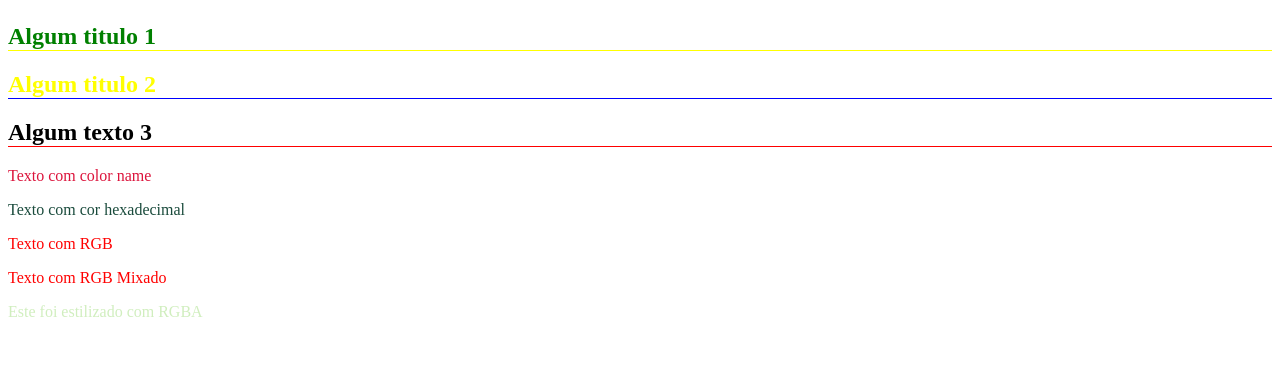
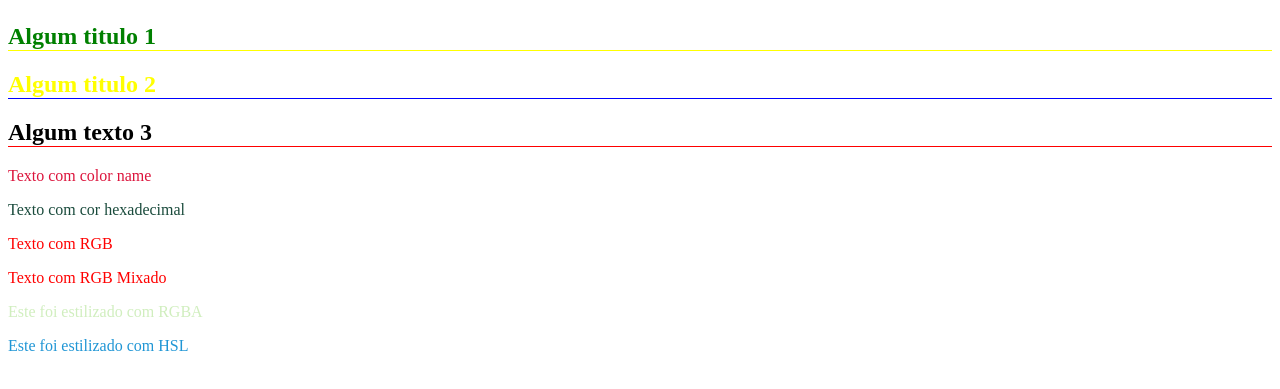
Before and after one commit to GabrielVanderlinde/formacao-frontend, a plain HTML site: page HTML-CSS/3_css/index.html in a window 1280 px wide. Shown: the part 711-1100 px from the top of the page. Drawn offline with Linux system fonts and the light colour scheme.

Commit message:
feat: adiciona paragrafo estilizado com hsl

```diff
--- a/HTML-CSS/3_css/CSS/style.css
+++ b/HTML-CSS/3_css/CSS/style.css
@@ -60,3 +60,8 @@ h2 {
 .rgba {
     color: rgba(100, 199, 40, 0.3);
 }
+
+/* HSL */
+.hsl {
+    color: hsl(201, 74%, 48%);
+}
--- a/HTML-CSS/3_css/index.html
+++ b/HTML-CSS/3_css/index.html
@@ -53,10 +53,12 @@
     <p class="color-hex">Texto com cor hexadecimal</p>
     <!-- 13 - Hexadecimal também pode ser Simplificado -->
     <!-- 14 - RGB -->
-     <p class="rgb">Texto com RGB</p>
-     <p class="mixed - rgb">Texto com RGB Mixado</p>
-     <!-- 15 - rgba -->
-      <p class="rgba">Este foi estilizado com RGBA</p>
+    <p class="rgb">Texto com RGB</p>
+    <p class="mixed - rgb">Texto com RGB Mixado</p>
+    <!-- 15 - rgba -->
+    <p class="rgba">Este foi estilizado com RGBA</p>
+    <!-- 16 - HSL -->
+    <p class="hsl">Este foi estilizado com HSL</p>
 </body>
 
 </html>
```
